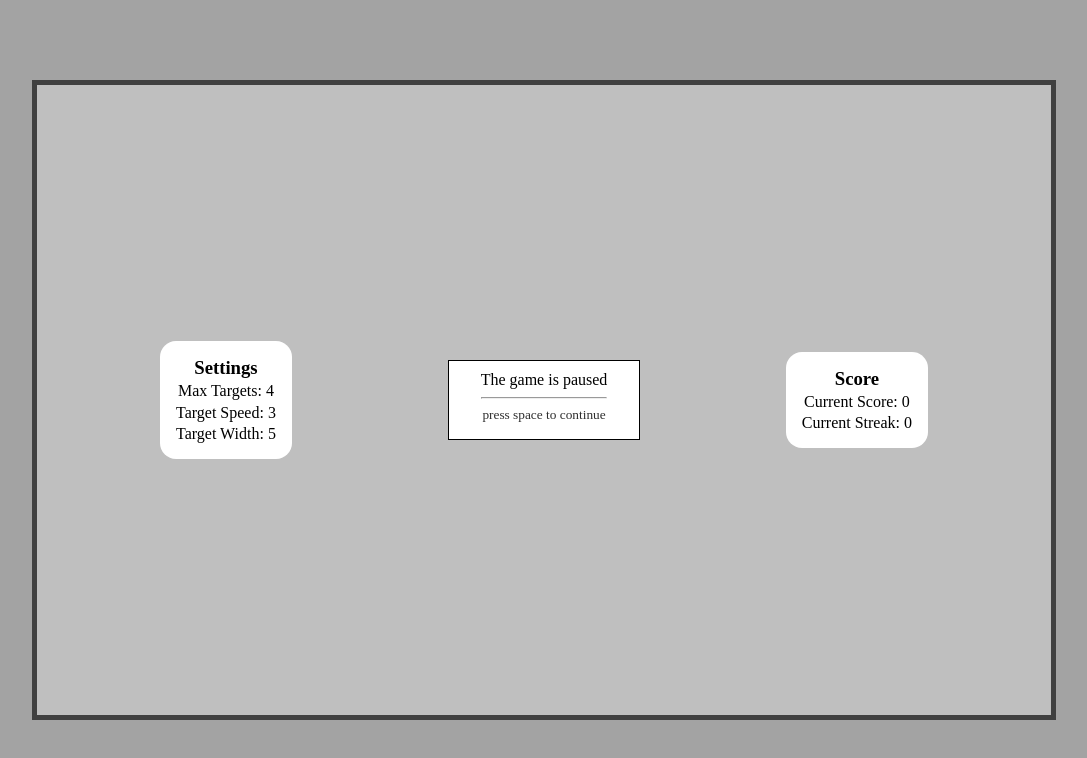
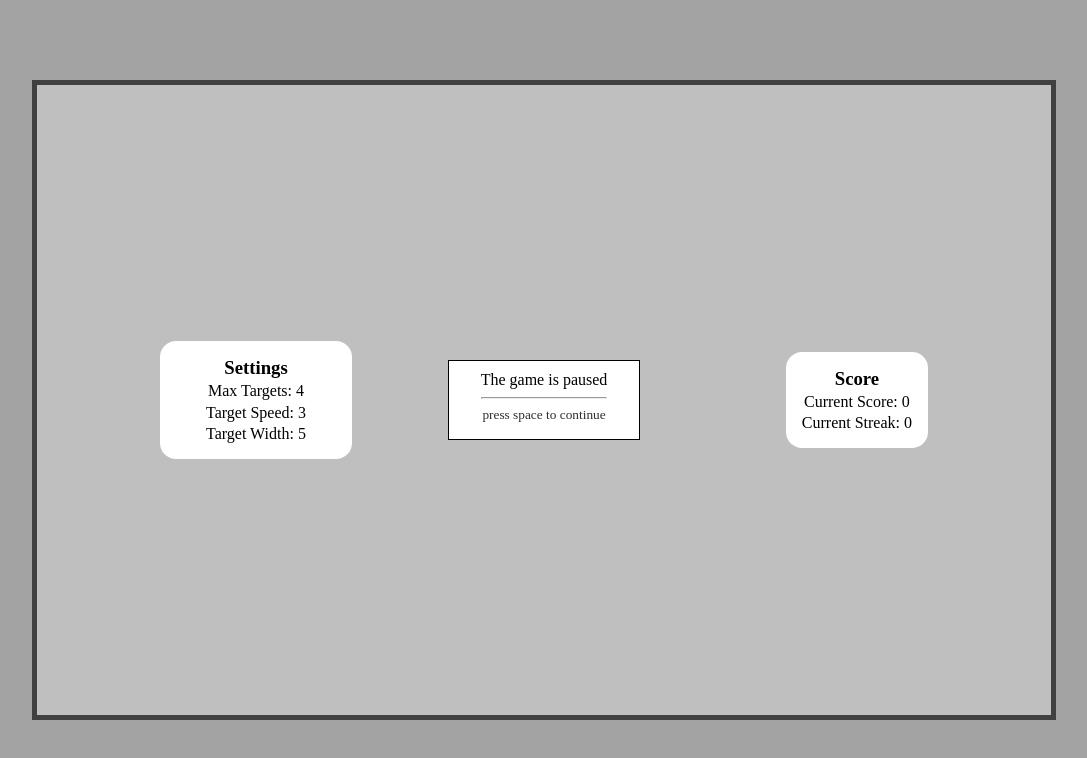
Before and after one commit to blayzeon/target-practice, a React (Create React App) app: page / in a window 1280 px wide. Shown: the top 758 px of the page, without its empty margins (96-1183 px from the left). Built offline with nearby package versions, Linux system fonts and the light colour scheme.

Commit message:
add min-width for pause menu buttons

```diff
--- a/src/styling/app.css
+++ b/src/styling/app.css
@@ -165,6 +165,8 @@ sup {
 .control-menu > button {
   all: unset;
   cursor: pointer;
+  user-select: none;
+  min-width: 10rem;
 }
 
 .control-menu > button:hover {
```
